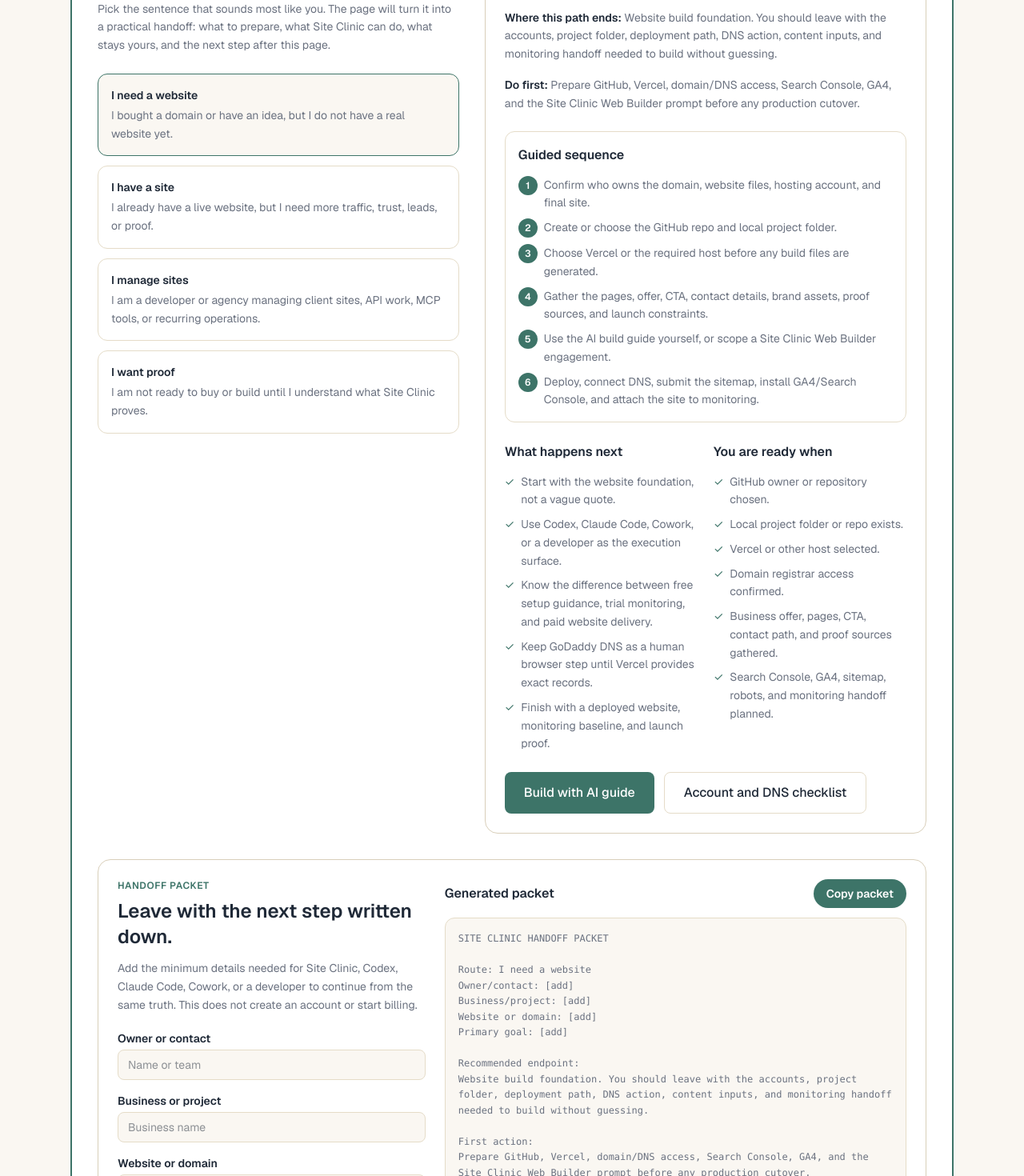
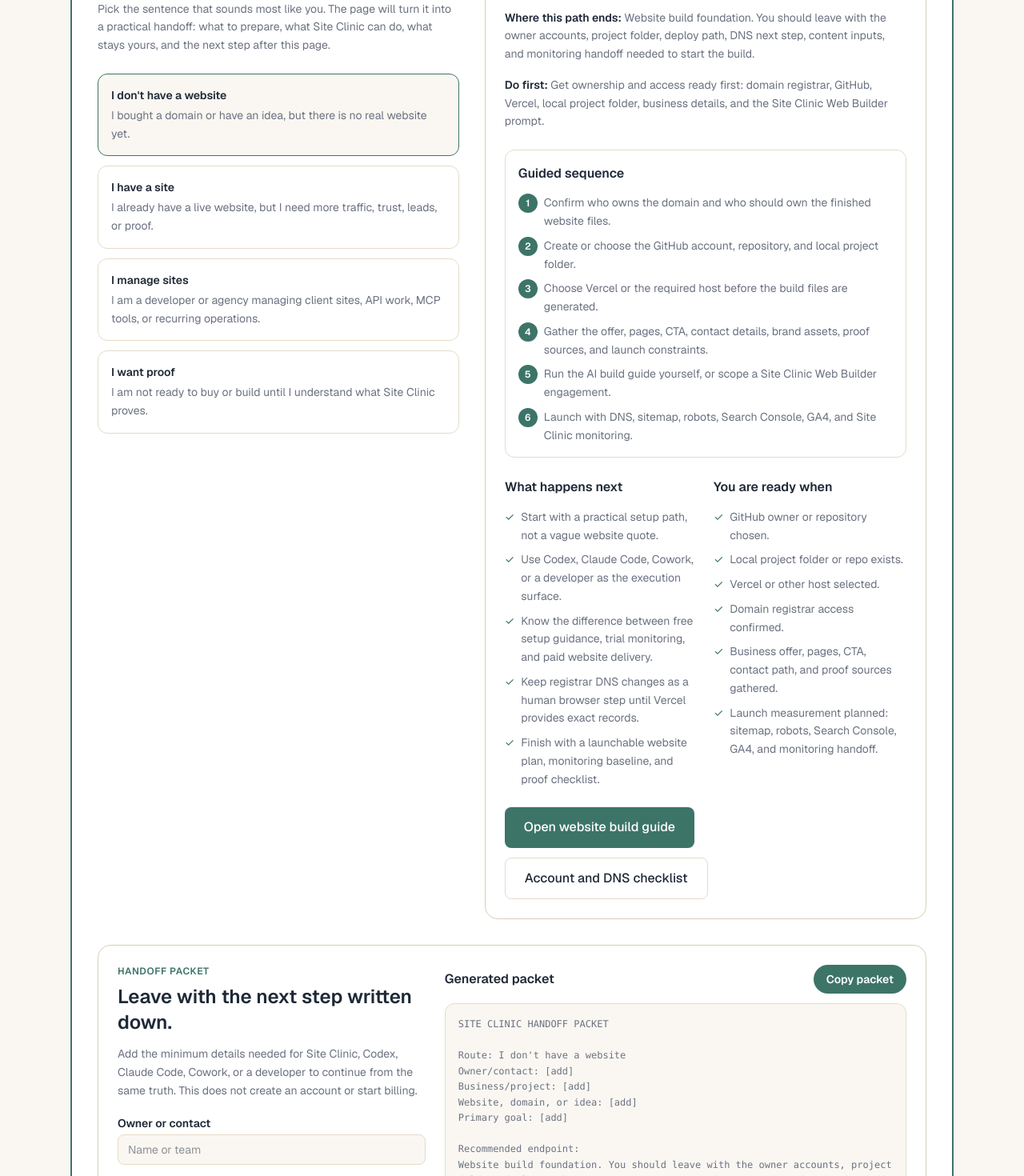
Before and after one commit to drjliddy-max/siteclinic-web, a Next.js app: page /start-here in a window 1280 px wide. Shown: the part 600-2070 px from the top of the page at 80% size. Built offline with nearby package versions, Linux system fonts and the light colour scheme.

Commit message:
Simplify no-website onboarding path

```diff
--- a/src/app/start-here/page.tsx
+++ b/src/app/start-here/page.tsx
@@ -4,10 +4,7 @@ import { SiteFooter } from "@/components/SiteFooter";
 import { Eyebrow } from "@/components/Eyebrow";
 import { Button } from "@/components/Button";
 import { StartHereWizard } from "@/components/StartHereWizard";
-import {
-  FOUNDATION_ENDPOINTS,
-  FOUNDATION_NEXT_STEPS,
-} from "@/lib/clientFoundation";
+import { FOUNDATION_NEXT_STEPS } from "@/lib/clientFoundation";
 
 const PAGE_URL = "https://siteclinic.io/start-here";
 const DESCRIPTION =
@@ -15,29 +12,29 @@ const DESCRIPTION =
 
 const WEBSITE_BUILD_STEPS = [
   {
-    title: "Create or confirm a GitHub account",
+    title: "Own the accounts",
     body:
-      "A finished website needs a repo owner. If you already have GitHub, use the account that should own the site long term. If not, create one before the build begins.",
+      "Know who owns the domain, who owns the code, and who can approve the live site. A website should not begin with fuzzy ownership.",
   },
   {
-    title: "Create a project folder or connect an existing repo",
+    title: "Create the project home",
     body:
-      "Beginners can start with a named folder on their computer. Developers can start with an existing repository. Either way, the project needs a clear home before files are generated.",
+      "Use a GitHub repository and a local project folder. Beginners can start with a named folder; developers can connect an existing repo.",
   },
   {
-    title: "Choose the deployment path",
+    title: "Pick the deployment path",
     body:
-      "Vercel is the preferred default for Site Clinic website work. If another host is required, name it early so build, routing, environment, and verification steps are accurate.",
+      "Vercel is the preferred default. If another host is required, name it before the build so routing, DNS, environment, and verification steps match reality.",
   },
   {
-    title: "Gather website inputs",
+    title: "Gather the business inputs",
     body:
-      "Prepare business name, audience, offer, pages, calls to action, contact details, brand assets, proof sources, legal links, analytics goals, and launch constraints.",
+      "Prepare the audience, offer, page list, calls to action, contact details, brand assets, proof sources, legal links, and launch constraints.",
   },
   {
-    title: "Define launch and proof requirements",
+    title: "Launch with measurement",
     body:
-      "Before the build begins, decide what must be true at launch: sitemap, robots, canonical URLs, Search Console, GA4, conversion events, dashboard scope, and verification notes.",
+      "After the site exists, connect DNS, sitemap, robots, canonical URLs, Search Console, GA4, conversion events, and Site Clinic monitoring.",
   },
 ];
 
@@ -189,20 +186,20 @@ export default function StartHerePage() {
               className="text-3xl tracking-tight leading-[1.1] mb-4 text-[var(--color-ink)]"
               style={{ fontFamily: "var(--font-display)" }}
             >
-              If you have no website, start{" "}
+              If you have no website, do{" "}
               <em
                 className="text-[var(--color-accent)]"
                 style={{ fontFamily: "var(--font-display)", fontStyle: "italic" }}
               >
-                before the build.
+                Step 0 first.
               </em>
             </h2>
             <p className="text-base text-[var(--color-ink-soft)] leading-relaxed">
-              A website build is not just copy and design. It needs ownership,
-              local files, deployment, domain decisions, launch measurement,
-              monitoring, and proof expectations. This phase makes the build
-              possible before Site Clinic Web Builder runs through Codex,
-              Claude Code, Cowork, or another implementation agent.
+              A good website build does not start with colors. It starts with
+              ownership, files, deployment, domain access, launch measurement,
+              monitoring, and proof expectations. This is the short checklist
+              that makes the build possible before Site Clinic Web Builder runs
+              through Codex, Claude Code, Cowork, or a developer.
             </p>
             <p className="text-base text-[var(--color-ink-soft)] leading-relaxed mt-4">
               A complete custom website build is not automatically included in
@@ -212,7 +209,7 @@ export default function StartHerePage() {
             </p>
             <div className="mt-5">
               <Button href="/developers/docs/build-website-with-ai" variant="secondary">
-                Open the AI build guide →
+                Open the website build guide →
               </Button>
             </div>
           </div>
@@ -239,40 +236,6 @@ export default function StartHerePage() {
                   </div>
                 </div>
               </article>
-            ))}
-          </div>
-        </section>
-
-        <section className="bg-[var(--color-surface)] border-2 border-[var(--color-accent)] rounded-2xl p-8 mb-14">
-          <div className="mb-3">
-            <Eyebrow withDot>Common endpoint</Eyebrow>
-          </div>
-          <h2
-            className="text-3xl tracking-tight leading-[1.1] mb-5 text-[var(--color-ink)]"
-            style={{ fontFamily: "var(--font-display)" }}
-          >
-            Everyone ends with the same{" "}
-            <em
-              className="text-[var(--color-accent)]"
-              style={{ fontFamily: "var(--font-display)", fontStyle: "italic" }}
-            >
-              prepared foundation.
-            </em>
-          </h2>
-          <div className="grid md:grid-cols-2 gap-3">
-            {FOUNDATION_ENDPOINTS.map((item) => (
-              <div
-                key={item}
-                className="flex gap-2 text-sm text-[var(--color-ink-soft)] leading-relaxed"
-              >
-                <span
-                  className="text-[var(--color-accent)] flex-shrink-0"
-                  aria-hidden="true"
-                >
-                  ✓
-                </span>
-                <span>{item}</span>
-              </div>
             ))}
           </div>
         </section>
--- a/src/components/StartHereWizard.tsx
+++ b/src/components/StartHereWizard.tsx
@@ -35,7 +35,7 @@ function buildHandoffPacket(
     `Route: ${route.label}`,
     `Owner/contact: ${valueOrBlank(draft.ownerName)}`,
     `Business/project: ${valueOrBlank(draft.businessName)}`,
-    `Website or domain: ${valueOrBlank(draft.websiteOrDomain)}`,
+    `Website, domain, or idea: ${valueOrBlank(draft.websiteOrDomain)}`,
     `Primary goal: ${valueOrBlank(draft.primaryGoal)}`,
     "",
     "Recommended endpoint:",
@@ -276,13 +276,13 @@ export function StartHereWizard() {
 
                 <label className="block">
                   <span className="block text-sm font-semibold text-[var(--color-ink)] mb-1">
-                    Website or domain
+                    Website, domain, or idea
                   </span>
                   <input
                     type="text"
                     value={handoffDraft.websiteOrDomain}
                     onChange={(event) => updateHandoffField("websiteOrDomain", event.target.value)}
-                    placeholder="example.com or https://example.com"
+                    placeholder="example.com, GoDaddy domain, or still choosing"
                     className="w-full rounded-lg border border-[var(--color-border)] bg-[var(--color-bg)] px-3 py-2 text-sm text-[var(--color-ink)] outline-none focus:border-[var(--color-accent)]"
                   />
                 </label>
--- a/src/lib/clientFoundation.ts
+++ b/src/lib/clientFoundation.ts
@@ -75,26 +75,26 @@ export const FOUNDATION_PATHS: FoundationPath[] = [
 export const ONBOARDING_ROUTES: OnboardingRoute[] = [
   {
     id: "no-website",
-    label: "I need a website",
-    prompt: "I bought a domain or have an idea, but I do not have a real website yet.",
+    label: "I don't have a website",
+    prompt: "I bought a domain or have an idea, but there is no real website yet.",
     outcome:
-      "Website build foundation. You should leave with the accounts, project folder, deployment path, DNS action, content inputs, and monitoring handoff needed to build without guessing.",
+      "Website build foundation. You should leave with the owner accounts, project folder, deploy path, DNS next step, content inputs, and monitoring handoff needed to start the build.",
     firstAction:
-      "Prepare GitHub, Vercel, domain/DNS access, Search Console, GA4, and the Site Clinic Web Builder prompt before any production cutover.",
+      "Get ownership and access ready first: domain registrar, GitHub, Vercel, local project folder, business details, and the Site Clinic Web Builder prompt.",
     routeSteps: [
-      "Confirm who owns the domain, website files, hosting account, and final site.",
-      "Create or choose the GitHub repo and local project folder.",
-      "Choose Vercel or the required host before any build files are generated.",
-      "Gather the pages, offer, CTA, contact details, brand assets, proof sources, and launch constraints.",
-      "Use the AI build guide yourself, or scope a Site Clinic Web Builder engagement.",
-      "Deploy, connect DNS, submit the sitemap, install GA4/Search Console, and attach the site to monitoring.",
+      "Confirm who owns the domain and who should own the finished website files.",
+      "Create or choose the GitHub account, repository, and local project folder.",
+      "Choose Vercel or the required host before the build files are generated.",
+      "Gather the offer, pages, CTA, contact details, brand assets, proof sources, and launch constraints.",
+      "Run the AI build guide yourself, or scope a Site Clinic Web Builder engagement.",
+      "Launch with DNS, sitemap, robots, Search Console, GA4, and Site Clinic monitoring.",
     ],
     customerExperience: [
-      "Start with the website foundation, not a vague quote.",
+      "Start with a practical setup path, not a vague website quote.",
       "Use Codex, Claude Code, Cowork, or a developer as the execution surface.",
       "Know the difference between free setup guidance, trial monitoring, and paid website delivery.",
-      "Keep GoDaddy DNS as a human browser step until Vercel provides exact records.",
-      "Finish with a deployed website, monitoring baseline, and launch proof.",
+      "Keep registrar DNS changes as a human browser step until Vercel provides exact records.",
+      "Finish with a launchable website plan, monitoring baseline, and proof checklist.",
     ],
     readiness: [
       "GitHub owner or repository chosen.",
@@ -102,10 +102,10 @@ export const ONBOARDING_ROUTES: OnboardingRoute[] = [
       "Vercel or other host selected.",
       "Domain registrar access confirmed.",
       "Business offer, pages, CTA, contact path, and proof sources gathered.",
-      "Search Console, GA4, sitemap, robots, and monitoring handoff planned.",
+      "Launch measurement planned: sitemap, robots, Search Console, GA4, and monitoring handoff.",
     ],
     primaryHref: "/developers/docs/build-website-with-ai",
-    primaryCta: "Build with AI guide",
+    primaryCta: "Open website build guide",
     secondaryHref: "/developers/docs/accounts-dns-secrets",
     secondaryCta: "Account and DNS checklist",
   },
```
